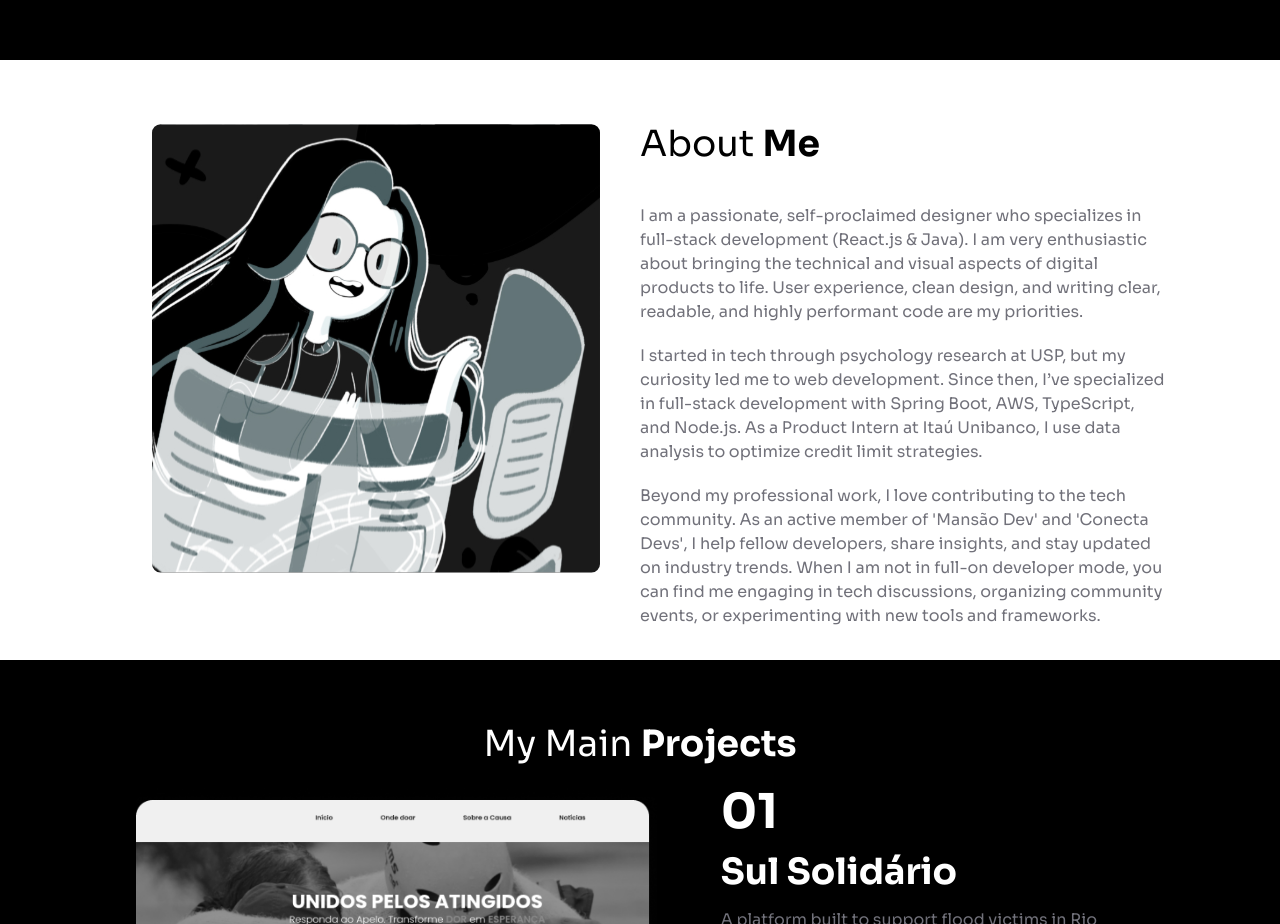
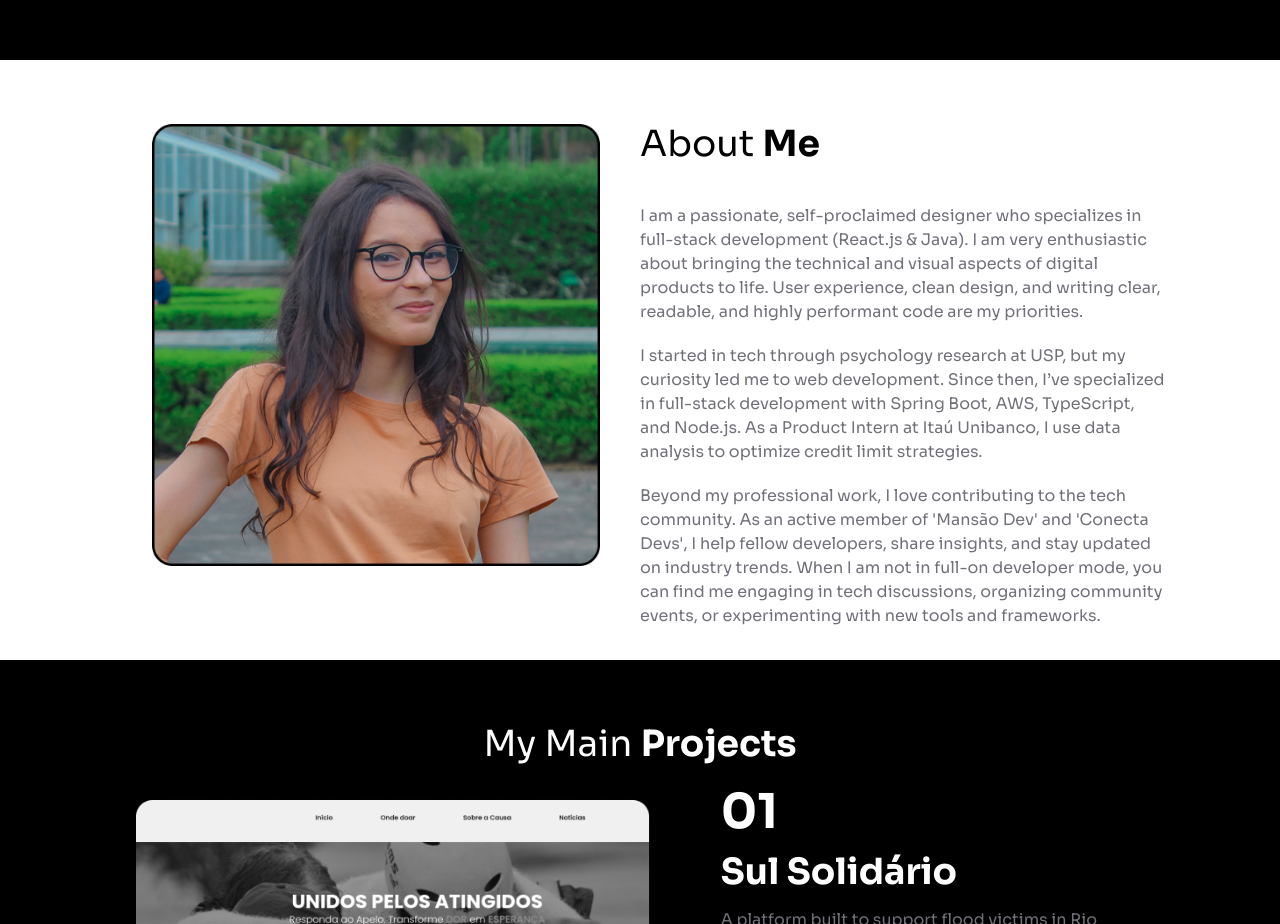
Before and after one commit to pamyszz/newport, a React (Vite) app: page / in a window 1280 px wide. Shown: the part 2160-3084 px from the top of the page. Built offline with nearby package versions, Linux system fonts and the light colour scheme.

Commit message:
Melhorias about foto minha

```diff
--- a/src/components/About.jsx
+++ b/src/components/About.jsx
@@ -12,7 +12,7 @@ export default function About() {
         viewport={{ once: true }}
       >
         <img
-          src="/assets/pamy.svg"
+          src="/assets/pamy.png"
           alt="About Me Illustration"
           className="w-full h-auto max-w-xs lg:max-w-md mx-auto"
         />
```
Also changed, not shown: public/assets/pamy.png (added), src/styles/about.css (added).
